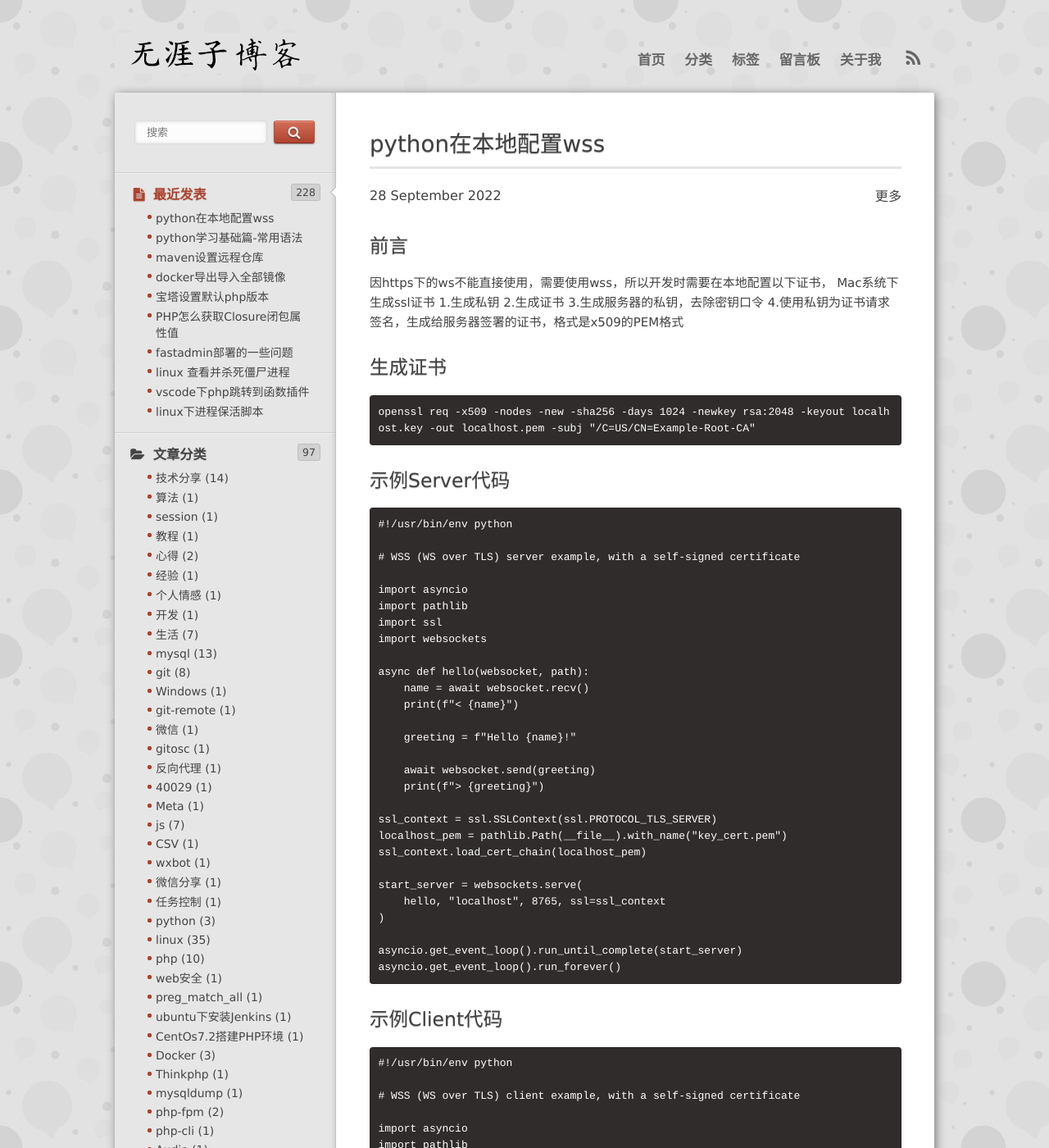
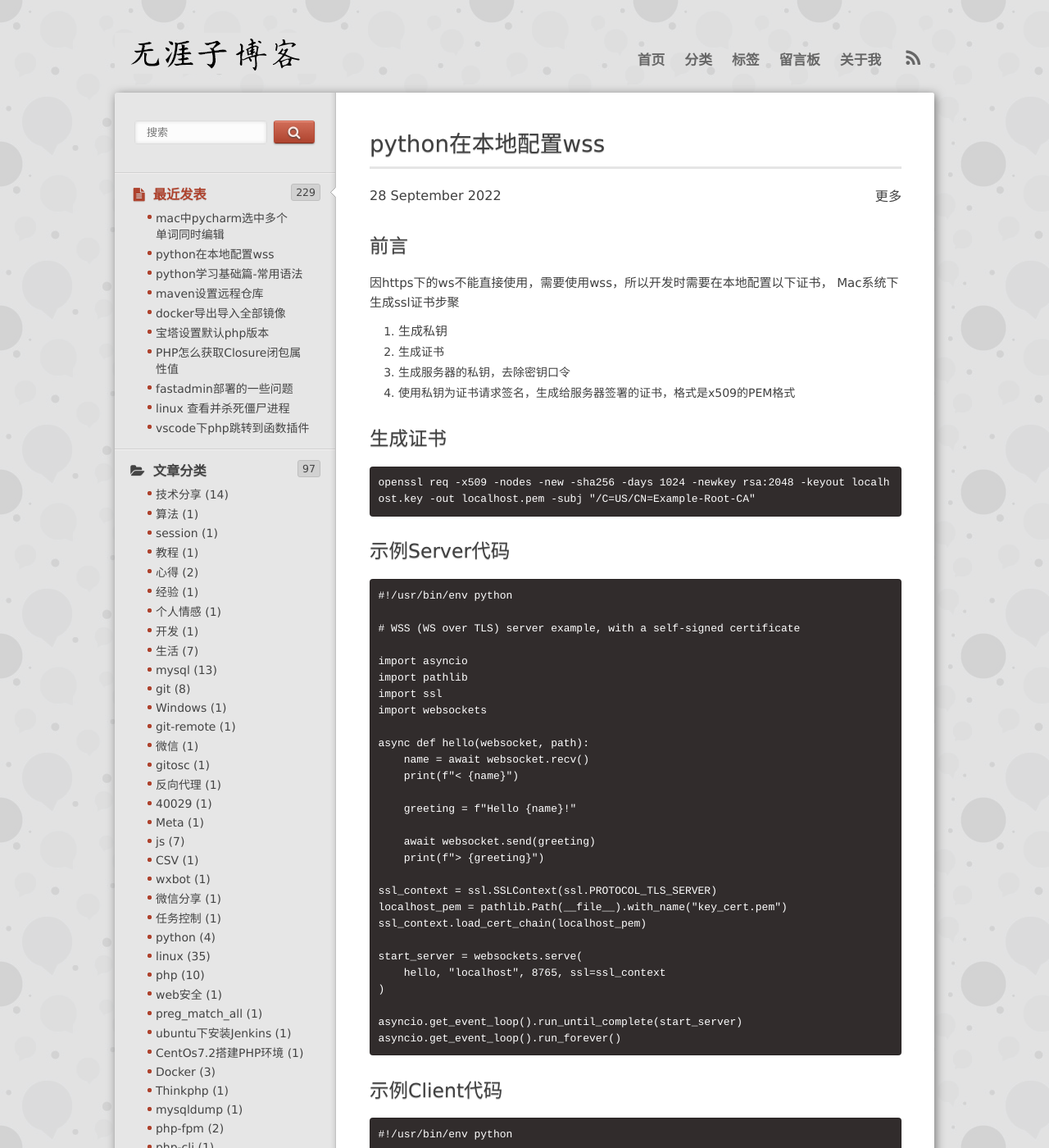
Before and after one commit to alibabayun/alibabayun.github.io, a Jekyll site: the page built from _posts/2022/09/2022-09-28-python-wss-ssl.md, in a window 1280 px wide and 1400 px high. Shown: the whole window at 82% size. Built offline with Jekyll 4.4.1, drawn with Linux system fonts in a browser that asks for light colours; nearby versions of some CDN libraries; library files that are not in the unit come from our copies; comment, search, counter and statistics services are not loaded.

Commit message:
add article

```diff
--- a/_posts/2022/09/2022-09-28-python-wss-ssl.md
+++ b/_posts/2022/09/2022-09-28-python-wss-ssl.md
@@ -9,7 +9,13 @@ tags: ["python"]
 
 ## 前言
 因https下的ws不能直接使用，需要使用wss，所以开发时需要在本地配置以下证书，
-Mac系统下生成ssl证书 1.生成私钥 2.生成证书 3.生成服务器的私钥，去除密钥口令 4.使用私钥为证书请求签名，生成给服务器签署的证书，格式是x509的PEM格式
+Mac系统下生成ssl证书步聚
+
+1. 生成私钥
+
+2. 生成证书
+3. 生成服务器的私钥，去除密钥口令
+4. 使用私钥为证书请求签名，生成给服务器签署的证书，格式是x509的PEM格式
 
 
 ## 生成证书
--- /dev/null
+++ b/_posts/2022/10/2022-10-05-pycharm-alt-j.md
@@ -0,0 +1,16 @@
+---
+layout: post
+title: "mac中pycharm选中多个单词同时编辑"
+keywords: ["python"]
+description: "mac中pycharm选中多个单词同时编辑"
+category: "python"
+tags: ["python"]
+---
+
+## mac下
+选中单词或光标放在选中单词之前
+`control + g`即可选中下一个
+然后即可同时编辑
+
+# Windows下
+Windows中将`control + g`换为 `Alt + j`
```
